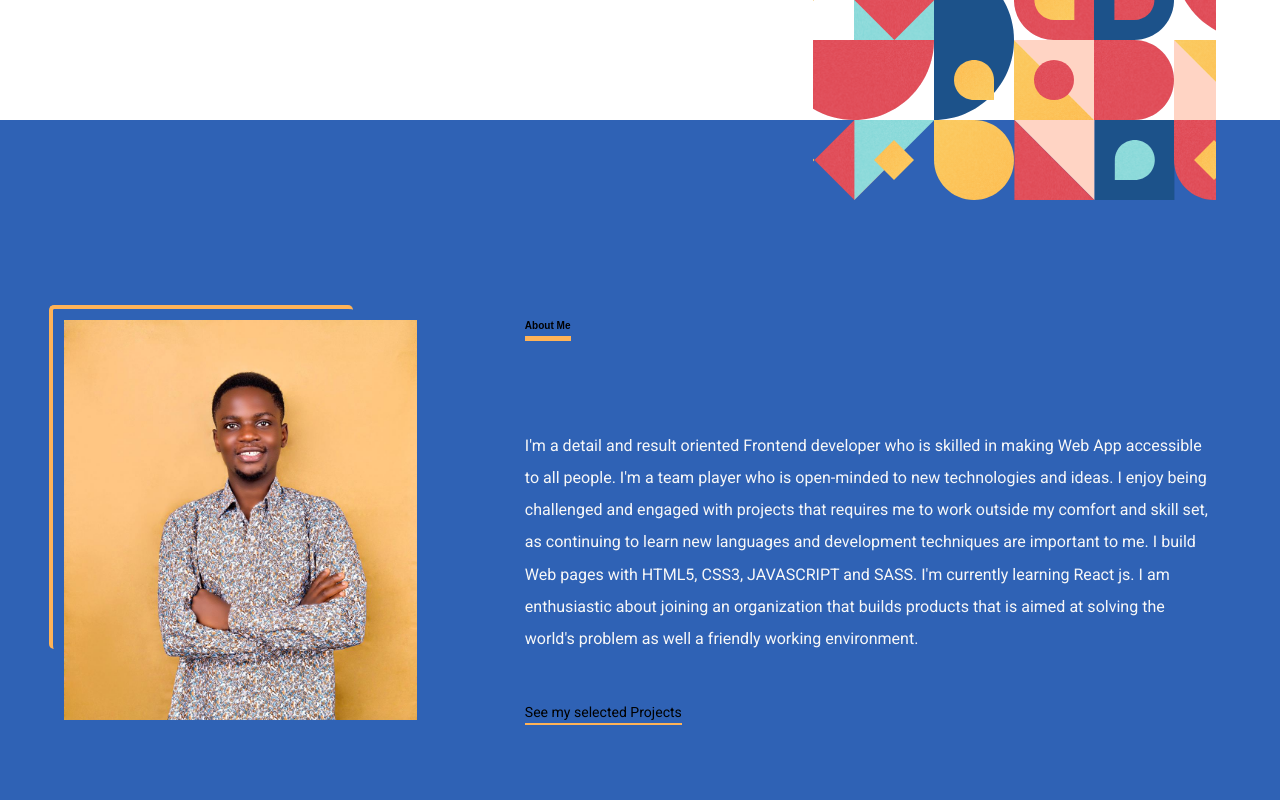
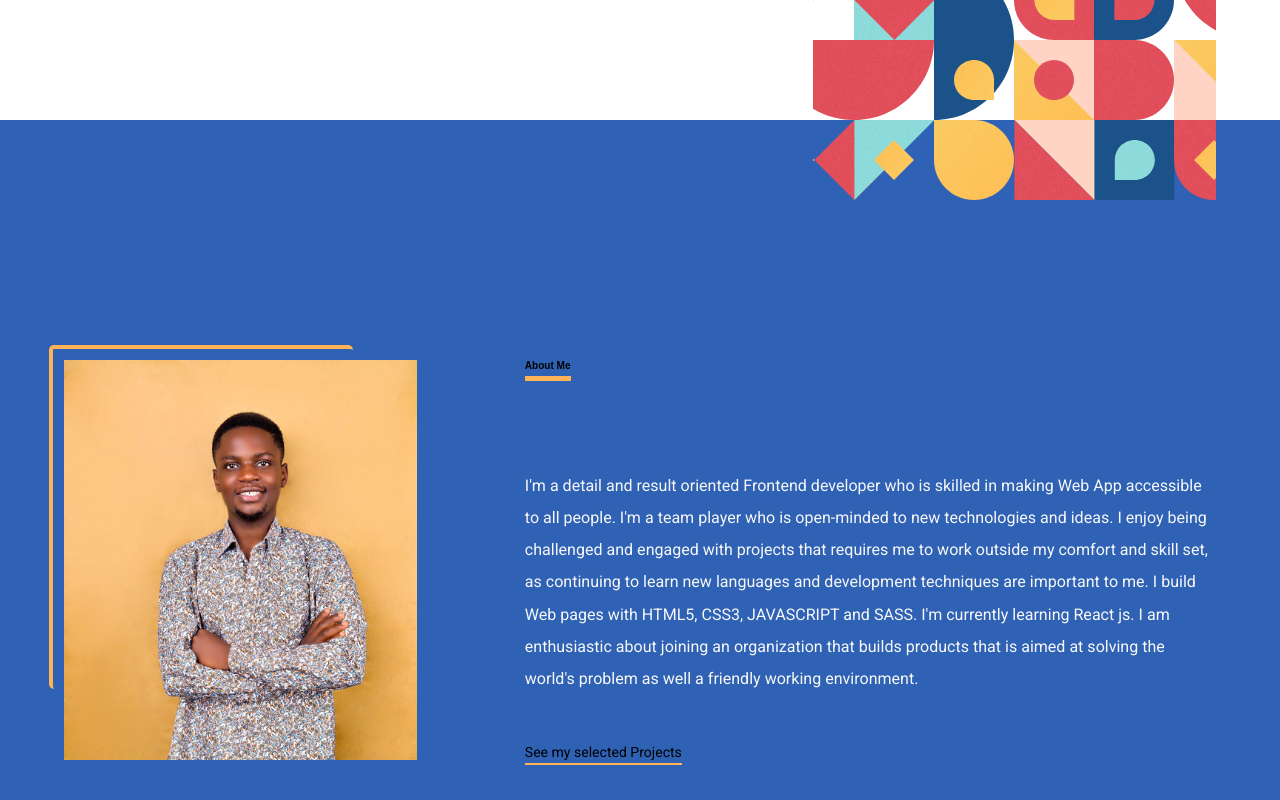
Before and after one commit to Adepejustephen/portfolio, a React (Create React App) app: page /home in a window 1280 px wide. Shown: the part 760-1560 px from the top of the page. Built offline with nearby package versions, Linux system fonts and the light colour scheme; a web font is replaced by a local one.

Commit message:
add padding top to about me

```diff
--- a/src/pages/about/About.Styles.js
+++ b/src/pages/about/About.Styles.js
@@ -7,8 +7,8 @@ export const Container = styled(motion.section)`
   display: flex;
   flex-direction: column;
   justify-content: center;
-  /* align-items: center; */
-  /* padding-top: 40px; */
+
+  padding-top: 40px;
   min-height: 100vh;
   height: 100%;
   background-color: #2f62b5;
```
